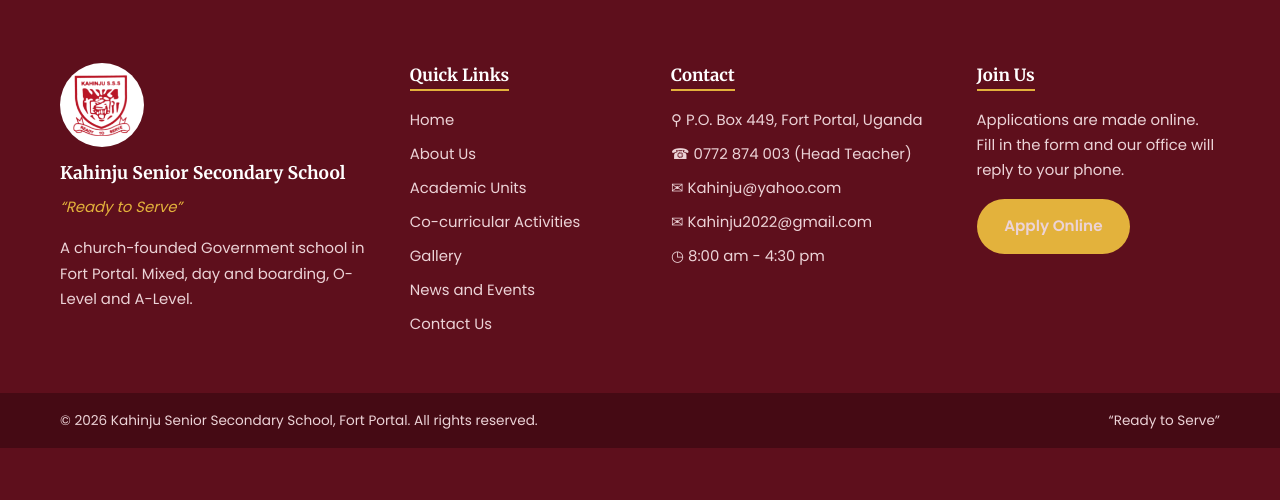
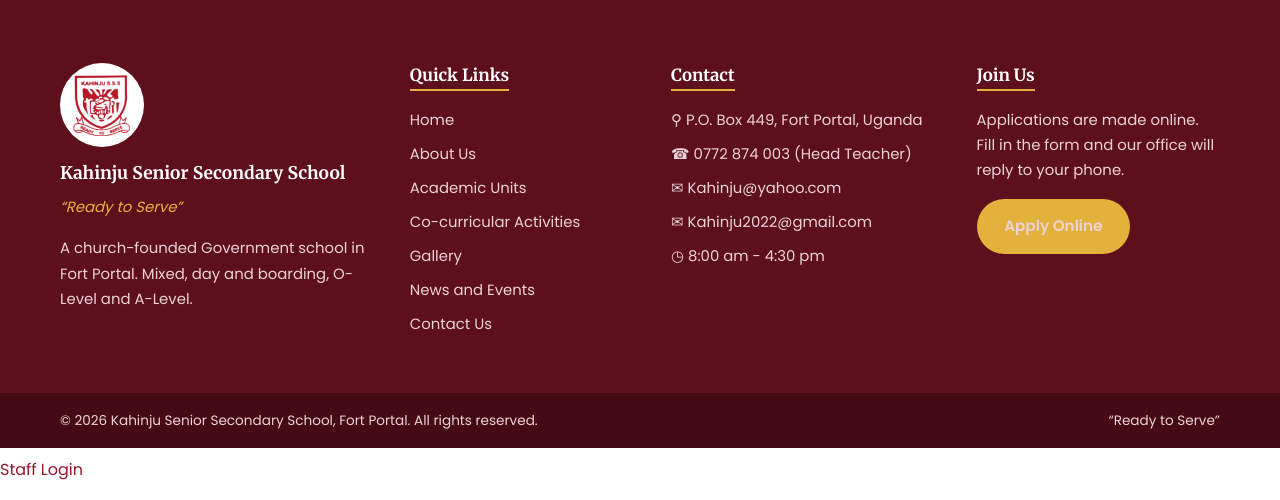
Before and after one commit to tibesigwalorrine/BIT2103-KahinjuSSS-Website, a WordPress theme: template kahinju-school/page.php in a window 1280 px wide. Shown: the part 510-1010 px from the top of the page. Before the commit the page ends 958 px from the top, so only its background shows below. Run offline with PHP 8.4 and a stand-in for WordPress, Linux system fonts and the light colour scheme; the site name, menu and one post (Sample post) are stand-ins, and other content is empty; some libraries are stand-ins or nearby versions.

Commit message:
Update footer.php
feat(footer): add Staff Login link

```diff
--- a/kahinju-school/footer.php
+++ b/kahinju-school/footer.php
@@ -48,3 +48,5 @@
 <?php wp_footer(); ?>
 </body>
 </html>
+
+<p style="margin-top: 8px;"><a href="<?php echo esc_url( wp_login_url() ); ?>">Staff Login</a></p>
```
